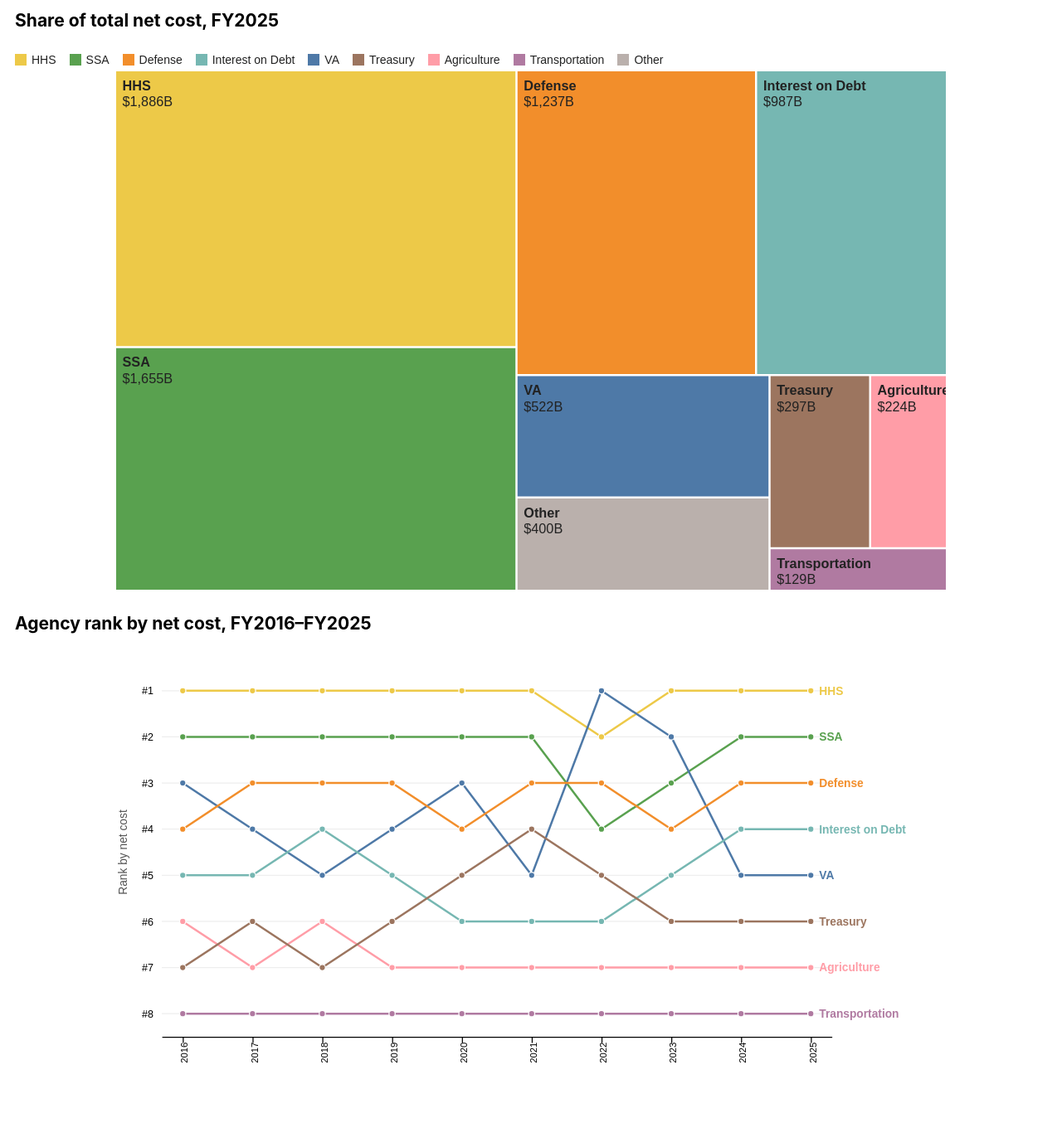
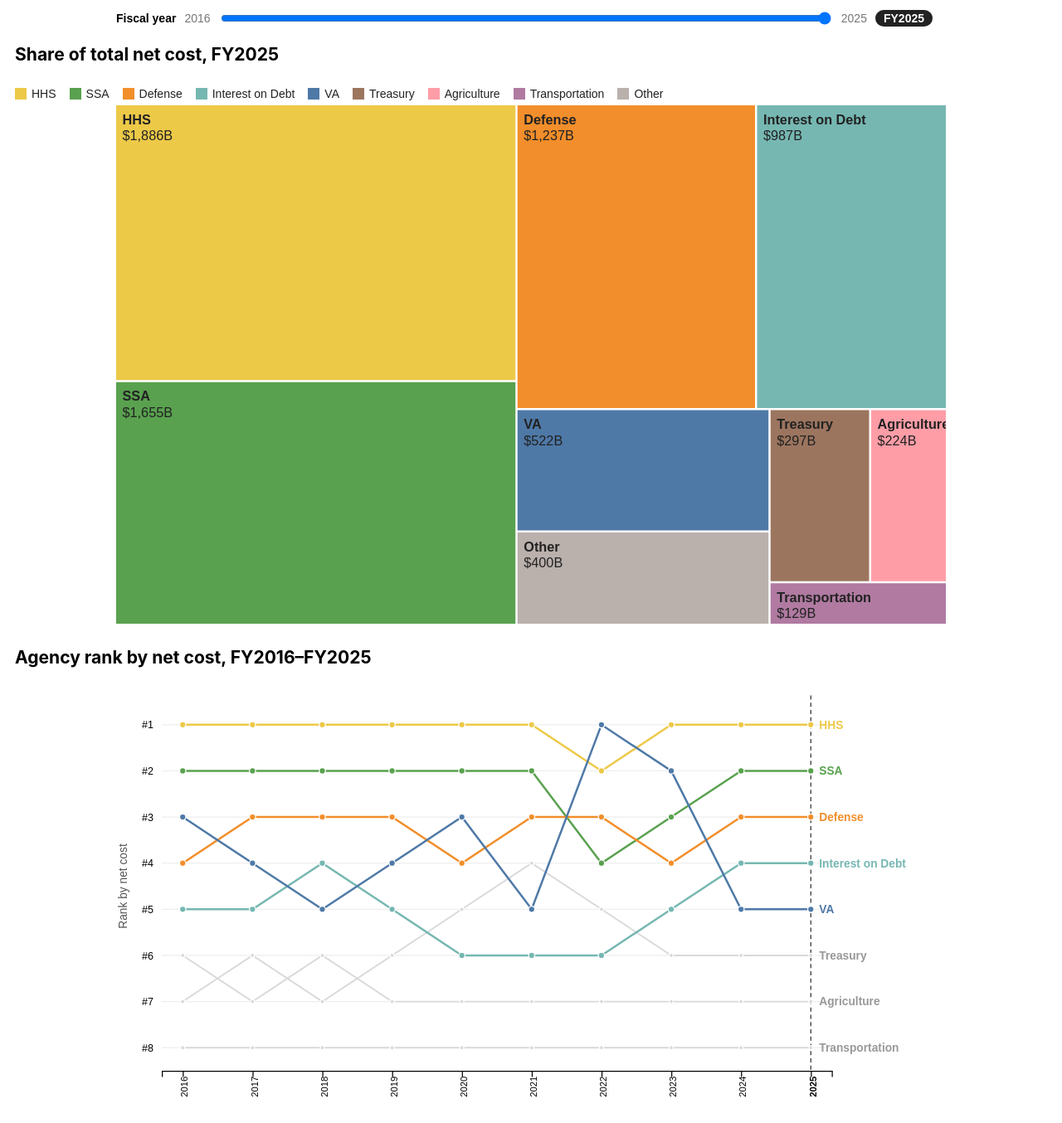
Before and after one commit to Kshao17/cosi116a-group9-final, a plain HTML site: page index.html in a window 1280 px wide. Shown: the part 1000-2354 px from the top of the page at 83% size. Drawn offline with Linux system fonts and the light colour scheme.

Commit message:
Add bump chart linking, year slider, selection chip, and shared tooltip

```diff
--- a/index.html
+++ b/index.html
@@ -56,6 +56,12 @@
 
   <!-- Your visualization here -->
   <div class="vis-holder">
+    <!-- Controls: year slider and the "Selected: X ×" chip -->
+    <div class="controls">
+      <div id="year-slider"></div>
+      <div id="selection-chip"></div>
+    </div>
+
     <h3 id="treemap-title"></h3>
     <div id="legend"></div>
     <div id="treemap"></div>
@@ -165,6 +171,7 @@
 
     <ul>
       <li><a href="https://d3js.org/">D3: Data-Driven Documents</a> by Mike Bostock.</li>
+      <li>Bump chart, year slider, selection chip, and tooltip code were written with help from Claude (Anthropic) for fixing problems, getting ideas, and learning how to write it, then reviewed and tested.</li>
     </ul>
 
   </div>
@@ -173,7 +180,10 @@
   <script src="lib/d3.v7/d3.v7.min.js"></script>
   <script src="js/data.js"></script>
   <script src="js/state.js"></script>
+  <script src="js/tooltip.js"></script>
   <script src="js/legend.js"></script>
+  <script src="js/slider.js"></script>
+  <script src="js/selectionchip.js"></script>
   <script src="js/treemap.js"></script>
   <script src="js/bumpchart.js"></script>
   <script src="js/visualization.js"></script>
--- a/js/bumpchart.js
+++ b/js/bumpchart.js
@@ -1,105 +1,210 @@
+// Bump chart: each agency's rank by net cost, by year
 function bumpChart() {
-  let width = 600, height = 420;
+  const width = 800, height = 420;
   const margin = { top: 16, right: 110, bottom: 48, left: 44 };
-  let agencies = AGENCY_ORDER.filter(a => a !== "Other");
+
+  // Agencies to rank ("Other" is left out)
+  const agencies = AGENCY_ORDER.filter(a => a !== "Other");
+
+  // How many agencies are colored when nothing is selected
+  const TOP_N = 5;
+  let topAgencies = [];
+
+  let svg, x, yearMarker;
 
   function chart(selector, data) {
     const innerW = width - margin.left - margin.right;
     const innerH = height - margin.top - margin.bottom;
 
-    const rows = data.filter(d => agencies.includes(d.agency));
+    // All years, oldest first
+    const years = [...new Set(data.map(d => d.year))].sort((a, b) => a - b);
+
+    // Rank agencies within each year (1 = highest net cost), plus share of that year's total
     const ranked = [];
-    d3.group(rows, d => d.year).forEach(yearRows => {
-      yearRows.slice()
-        .sort((a, b) => b.netCost - a.netCost)
-        .forEach((d, i) => ranked.push({ ...d, rank: i + 1 }));
+    years.forEach(year => {
+      const total = d3.sum(data.filter(d => d.year === year), d => d.netCost);
+      const rows = data.filter(d => d.year === year && agencies.includes(d.agency));
+      rows.sort((a, b) => b.netCost - a.netCost);
+      rows.forEach((d, i) => {
+        ranked.push({ agency: d.agency, year: d.year, netCost: d.netCost,
+                      share: d.netCost / total, rank: i + 1 });
+      });
     });
 
-    const years = Array.from(new Set(ranked.map(d => d.year))).sort((a, b) => a - b);
-    const series = d3.groups(ranked, d => d.agency)
-      .map(([agency, values]) => ({ agency, values: values.sort((a, b) => a.year - b.year) }));
+    // One line's worth of points per agency
+    const series = agencies.map(agency => ({
+      agency: agency,
+      values: ranked.filter(d => d.agency === agency)
+    }));
 
-    const x = d3.scalePoint().domain(years).range([0, innerW]).padding(0.3);
+    // Top agencies in the latest year
+    const latestYear = years[years.length - 1];
+    topAgencies = ranked
+      .filter(d => d.year === latestYear && d.rank <= TOP_N)
+      .map(d => d.agency);
+
+    // Scales
+    x = d3.scalePoint().domain(years).range([0, innerW]).padding(0.3);
     const y = d3.scalePoint().domain(d3.range(1, agencies.length + 1)).range([0, innerH]).padding(0.5);
 
-    const svg = d3.select(selector).selectAll("svg").data([null]).join("svg")
+    // SVG
+    svg = d3.select(selector).append("svg")
       .attr("viewBox", `0 0 ${width} ${height}`)
-      .attr("preserveAspectRatio", "xMidYMid meet")
       .style("width", "100%").style("height", "auto");
 
-    const g = svg.selectAll("g.plot").data([null]).join("g")
-      .attr("class", "plot")
+    // Background (click to clear selection)
+    svg.append("rect")
+      .attr("width", width).attr("height", height)
+      .attr("fill", "white")
+      .on("click", () => selectAgency(null));
+
+    const g = svg.append("g")
       .attr("transform", `translate(${margin.left},${margin.top})`);
 
+    // Grid lines
     g.selectAll("line.grid").data(y.domain()).join("line")
       .attr("class", "grid")
       .attr("x1", 0).attr("x2", innerW)
       .attr("y1", d => y(d)).attr("y2", d => y(d))
       .attr("stroke", "#eee");
 
-    g.selectAll("g.x-axis").data([null]).join("g")
+    // X axis
+    g.append("g")
       .attr("class", "x-axis")
       .attr("transform", `translate(0,${innerH})`)
-      .call(d3.axisBottom(x).tickFormat(d => d).tickSizeOuter(0))
-      .call(a => a.selectAll("text")
-        .attr("transform", "rotate(-90)")
-        .attr("text-anchor", "end")
-        .attr("dx", "-0.6em").attr("dy", "-0.5em")
-        .style("font", "9px sans-serif"));
+      .call(d3.axisBottom(x))
+      .selectAll("text")
+      .attr("transform", "rotate(-90)")
+      .attr("text-anchor", "end")
+      .attr("dx", "-0.6em").attr("dy", "-0.5em")
+      .style("font", "9px sans-serif");
 
-    g.selectAll("g.y-axis").data([null]).join("g")
-      .attr("class", "y-axis")
-      .call(d3.axisLeft(y).tickFormat(d => `#${d}`).tickSize(0).tickPadding(8))
-      .call(a => a.select(".domain").remove())
-      .call(a => a.selectAll("text").style("font", "10px sans-serif"));
+    // Y axis
+    g.append("g")
+      .call(d3.axisLeft(y).tickFormat(d => "#" + d).tickSize(0).tickPadding(8))
+      .call(axis => axis.select(".domain").remove())
+      .selectAll("text")
+      .style("font", "10px sans-serif");
 
-    g.selectAll("text.y-label").data([null]).join("text")
-      .attr("class", "y-label")
+    // Y axis title
+    g.append("text")
       .attr("transform", "rotate(-90)")
       .attr("x", -innerH / 2).attr("y", -margin.left + 10)
       .attr("text-anchor", "middle")
       .style("font", "11px sans-serif").style("fill", "#555")
       .text("Rank by net cost");
 
+    // Selected year marker
+    yearMarker = g.append("line")
+      .attr("y1", -6).attr("y2", innerH)
+      .attr("stroke", "#333")
+      .attr("stroke-dasharray", "4 3")
+      .style("pointer-events", "none");
+
+    // Line generator
     const line = d3.line()
       .x(d => x(d.year))
       .y(d => y(d.rank));
 
-    const agencyG = g.selectAll("g.agency")
-      .data(series, d => d.agency)
-      .join("g")
-      .attr("class", "agency");
+    // One group per agency (click to select)
+    const agencyG = g.selectAll("g.agency").data(series).join("g")
+      .attr("class", "agency")
+      .style("cursor", "pointer")
+      .on("click", (event, d) => {
+        event.stopPropagation();
+        selectAgency(d.agency);
+      });
 
-    agencyG.selectAll("path").data(d => [d]).join("path")
+    // Invisible wide line for easier clicking
+    agencyG.append("path")
       .attr("d", d => line(d.values))
       .attr("fill", "none")
-      .attr("stroke", d => AGENCY_COLOR(d.agency))
-      .attr("stroke-width", 2)
-      .attr("stroke-linejoin", "round");
+      .attr("stroke", "transparent")
+      .attr("stroke-width", 12);
 
+    // Visible line
+    agencyG.append("path")
+      .attr("class", "line")
+      .attr("d", d => line(d.values))
+      .attr("fill", "none");
+
+    // Dots (hover for tooltip)
     agencyG.selectAll("circle").data(d => d.values).join("circle")
       .attr("cx", d => x(d.year))
       .attr("cy", d => y(d.rank))
-      .attr("r", 3)
-      .attr("fill", d => AGENCY_COLOR(d.agency))
-      .attr("stroke", "#fff")
-      .attr("stroke-width", 1)
-      .selectAll("title").data(d => [d]).join("title")
-      .text(d => `${d.agency} · FY${d.year}\nRank: #${d.rank}\n` +
-                 `Net cost: $${d3.format(",.0f")(d.netCost)}B`);
+      .attr("stroke", "white")
+      .on("mouseover", (event, d) => showTooltip(event, d))
+      .on("mousemove", moveTooltip)
+      .on("mouseout", hideTooltip);
 
-    agencyG.selectAll("text.end-label").data(d => [d.values[d.values.length - 1]]).join("text")
+    // End labels
+    agencyG.append("text")
       .attr("class", "end-label")
-      .attr("x", d => x(d.year) + 8)
-      .attr("y", d => y(d.rank))
+      .attr("x", d => x(latestYear) + 8)
+      .attr("y", d => y(d.values[d.values.length - 1].rank))
       .attr("dy", "0.35em")
       .style("font", "bold 11px sans-serif")
-      .style("fill", d => AGENCY_COLOR(d.agency))
       .text(d => d.agency);
+
+    chart.highlight();
+    chart.showYear();
   }
 
-  chart.width = function (v) { if (!arguments.length) return width; width = v; return chart; };
-  chart.height = function (v) { if (!arguments.length) return height; height = v; return chart; };
-  chart.agencies = function (v) { if (!arguments.length) return agencies; agencies = v; return chart; };
+  // Checks if an agency should be colored
+  function isColored(agency) {
+    if (state.selectedAgency === null) {
+      return topAgencies.includes(agency);
+    }
+    return agency === state.selectedAgency;
+  }
+
+  // Line/dot color
+  function colorOf(agency) {
+    return isColored(agency) ? AGENCY_COLOR(agency) : FADED_GRAY;
+  }
+
+  // Line thickness
+  function lineWidth(agency) {
+    if (agency === state.selectedAgency) return 3.5;
+    if (isColored(agency)) return 2;
+    return 1.5;
+  }
+
+  // Dot size
+  function dotSize(agency) {
+    if (agency === state.selectedAgency) return 4;
+    if (isColored(agency)) return 3;
+    return 2;
+  }
+
+  // Update colors for the current selection
+  chart.highlight = function () {
+    svg.selectAll("g.agency").filter(d => isColored(d.agency)).raise();
+
+    svg.selectAll("path.line")
+      .transition().duration(300)
+      .attr("stroke", d => colorOf(d.agency))
+      .attr("stroke-width", d => lineWidth(d.agency));
+
+    svg.selectAll("g.agency circle")
+      .transition().duration(300)
+      .attr("fill", d => colorOf(d.agency))
+      .attr("r", d => dotSize(d.agency));
+
+    svg.selectAll("text.end-label")
+      .transition().duration(300)
+      .style("fill", d => isColored(d.agency) ? AGENCY_COLOR(d.agency) : "#999");
+  };
+
+  // Move the year marker to the selected year
+  chart.showYear = function () {
+    const year = state.selectedYear;
+    yearMarker
+      .transition().duration(300)
+      .attr("x1", x(year)).attr("x2", x(year));
+    svg.selectAll(".x-axis .tick text")
+      .style("font-weight", d => d === year ? "bold" : "normal");
+  };
+
   return chart;
 }
--- /dev/null
+++ b/js/selectionchip.js
@@ -0,0 +1,34 @@
+// "Selected: X ×" chip (click to clear selection)
+function selectionChip() {
+  let chip;
+
+  function chart(selector) {
+    chip = d3.select(selector).append("button")
+      .attr("class", "selection-chip")
+      .attr("title", "Clear selection")
+      .on("click", () => selectAgency(null));
+
+    chart.update();
+  }
+
+  // Show the selected agency, or hide the chip if none
+  chart.update = function () {
+    const selected = state.selectedAgency;
+
+    if (selected === null) {
+      chip.style("display", "none");
+      return;
+    }
+
+    // Dark text on light colors, white text on dark colors
+    const color = AGENCY_COLOR(selected);
+    const textColor = d3.hsl(color).l > 0.55 ? "#222" : "white";
+
+    chip.style("display", null)
+      .style("background", color)
+      .style("color", textColor)
+      .text(`Selected: ${selected} ×`);
+  };
+
+  return chart;
+}
--- /dev/null
+++ b/js/slider.js
@@ -0,0 +1,41 @@
+// Fiscal year slider
+function yearSlider() {
+  let holder;
+
+  function chart(selector, years) {
+    holder = d3.select(selector).attr("class", "year-slider");
+
+    // Label
+    holder.append("label")
+      .attr("for", "year-input")
+      .text("Fiscal year");
+
+    // First year
+    holder.append("span").attr("class", "year-end").text(years[0]);
+
+    // Slider (moving it sets the selected year)
+    holder.append("input")
+      .attr("type", "range")
+      .attr("id", "year-input")
+      .attr("min", years[0])
+      .attr("max", years[years.length - 1])
+      .attr("step", 1)
+      .on("input", event => selectYear(+event.target.value));
+
+    // Last year
+    holder.append("span").attr("class", "year-end").text(years[years.length - 1]);
+
+    // Selected year badge
+    holder.append("span").attr("class", "year-badge");
+
+    chart.update();
+  }
+
+  // Match the slider and badge to the selected year
+  chart.update = function () {
+    holder.select("#year-input").property("value", state.selectedYear);
+    holder.select(".year-badge").text("FY" + state.selectedYear);
+  };
+
+  return chart;
+}
--- a/js/state.js
+++ b/js/state.js
@@ -1,8 +1,9 @@
 const state = {
-  selectedAgency: null
+  selectedAgency: null,
+  selectedYear: null    // set to the latest year when the data loads
 };
 
-const dispatcher = d3.dispatch("selectAgency");
+const dispatcher = d3.dispatch("selectAgency", "selectYear");
 
 const FADED_GRAY = "#D9D9D9";
 
@@ -12,6 +13,12 @@ function selectAgency(agency) {
   dispatcher.call("selectAgency", null, state.selectedAgency);
 }
 
+// Called by the fiscal year slider; tells every view the year changed
+function selectYear(year) {
+  state.selectedYear = year;
+  dispatcher.call("selectYear", null, year);
+}
+
 // Agency color when it is selected
 function colorFor(agency) {
   const s = state.selectedAgency;
--- /dev/null
+++ b/js/tooltip.js
@@ -0,0 +1,31 @@
+// Shared hover tooltip for every view
+
+// Tooltip box
+const tooltip = d3.select("body").append("div").attr("class", "tooltip");
+
+// Fill in the tooltip and show it
+function showTooltip(event, info) {
+  let html = `<strong>${info.agency} · FY${info.year}</strong>`;
+  html += `<br>Net cost: $${d3.format(",.0f")(info.netCost)}B`;
+
+  if (info.share !== undefined) {
+    html += `<br>Share of total: ${d3.format(".1%")(info.share)}`;
+  }
+  if (info.rank !== undefined) {
+    html += `<br>Rank: #${info.rank}`;
+  }
+
+  tooltip.html(html).style("opacity", 1);
+  moveTooltip(event);
+}
+
+// Keep the tooltip next to the mouse
+function moveTooltip(event) {
+  tooltip.style("left", (event.pageX + 12) + "px")
+         .style("top", (event.pageY - 12) + "px");
+}
+
+// Hide the tooltip
+function hideTooltip() {
+  tooltip.style("opacity", 0);
+}
--- a/js/visualization.js
+++ b/js/visualization.js
@@ -6,6 +6,16 @@
     console.log("Cleaned rows:", data.length, data.slice(0, 5));
 
     const latestYear = d3.max(data, d => d.year);
+    state.selectedYear = latestYear;  // slider starts at the latest year
+
+    const years = [...new Set(data.map(d => d.year))].sort((a, b) => a - b);
+    const mySlider = yearSlider();
+    mySlider("#year-slider", years);
+    dispatcher.on("selectYear.slider", () => mySlider.update());
+
+    const myChip = selectionChip();
+    myChip("#selection-chip");
+    dispatcher.on("selectAgency.chip", () => myChip.update());
     d3.select("#treemap-title").text(`Share of total net cost, FY${latestYear}`);
     const myLegend = legend();
     myLegend("#legend");
@@ -19,10 +29,18 @@
     const firstYear = d3.min(data, d => d.year);
     d3.select("#bumpchart-title").text(`Agency rank by net cost, FY${firstYear}–FY${latestYear}`);
 
-    bumpChart()
-      .width(800)
-      .height(420)
-      ("#bumpchart", data);
+    const myBumpChart = bumpChart();
+    myBumpChart("#bumpchart", data);
+
+    dispatcher.on("selectAgency.bumpchart", () => myBumpChart.highlight());
+    dispatcher.on("selectYear.bumpchart", () => myBumpChart.showYear());
+
+    // Slider updates the treemap: redraw it (and its title) for the new year
+    dispatcher.on("selectYear.treemap", () => {
+      d3.select("#treemap-title").text(`Share of total net cost, FY${state.selectedYear}`);
+      myTreemap.year(state.selectedYear);
+      myTreemap("#treemap", data);
+    });
   });
 
 })());
--- a/style.css
+++ b/style.css
@@ -80,3 +80,55 @@ h1, h2, h3 {
 
 #treemap { max-width: 1000px; margin: 0 auto; }
 #bumpchart { max-width: 1000px; margin: 0 auto; }
+
+/* Row above the charts: year slider, then the selection chip */
+.controls {
+  max-width: 1000px;
+  margin: 0 auto 16px;
+  display: flex;
+  align-items: center;
+  gap: 16px;
+}
+
+/* Fiscal year slider */
+.year-slider {
+  flex: 1;
+  display: flex;
+  align-items: center;
+  gap: 10px;
+  font: 14px sans-serif;
+}
+.year-slider label { font-weight: bold; }
+.year-slider input { flex: 1; cursor: pointer; }
+.year-slider .year-end { color: #777; }
+.year-slider .year-badge {
+  background: #222;
+  color: white;
+  border-radius: 10px;
+  padding: 2px 10px;
+  font-weight: bold;
+}
+
+/* "Selected: X ×" chip; click it to clear the selection */
+.selection-chip {
+  border: none;
+  border-radius: 10px;
+  padding: 3px 12px;
+  font: bold 14px sans-serif;
+  cursor: pointer;
+  white-space: nowrap;
+}
+
+/* Hover tooltip */
+.tooltip {
+  position: absolute;
+  pointer-events: none;
+  opacity: 0;
+  background: white;
+  border: 1px solid #ccc;
+  border-radius: 4px;
+  box-shadow: 0 2px 6px rgba(0, 0, 0, 0.15);
+  padding: 6px 10px;
+  font: 13px sans-serif;
+  white-space: nowrap;
+}
```
